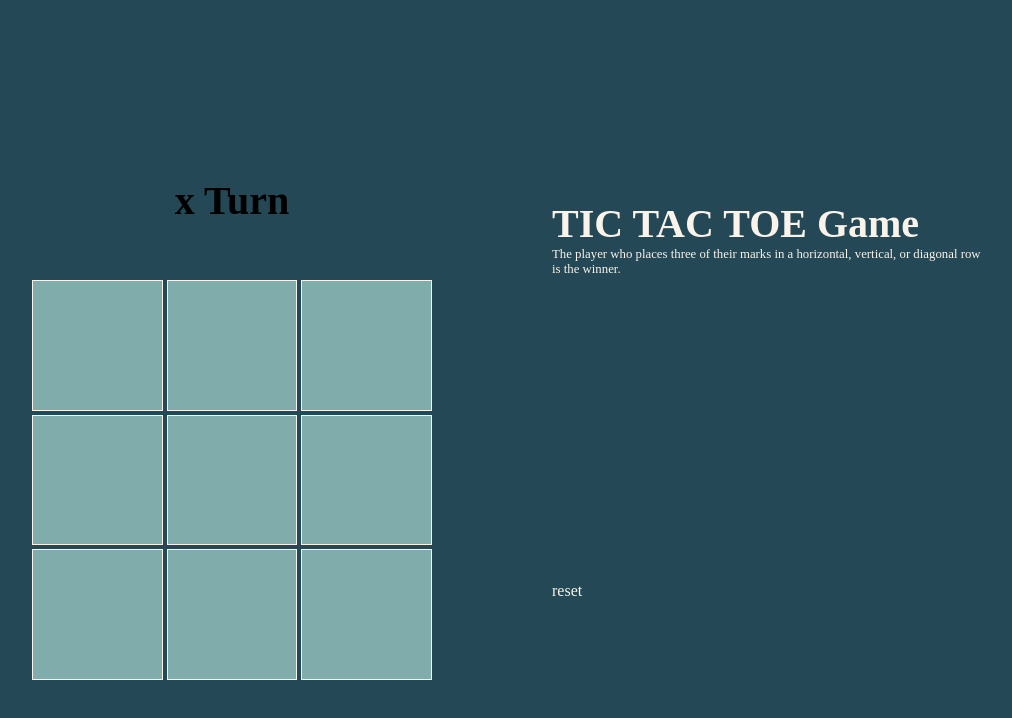
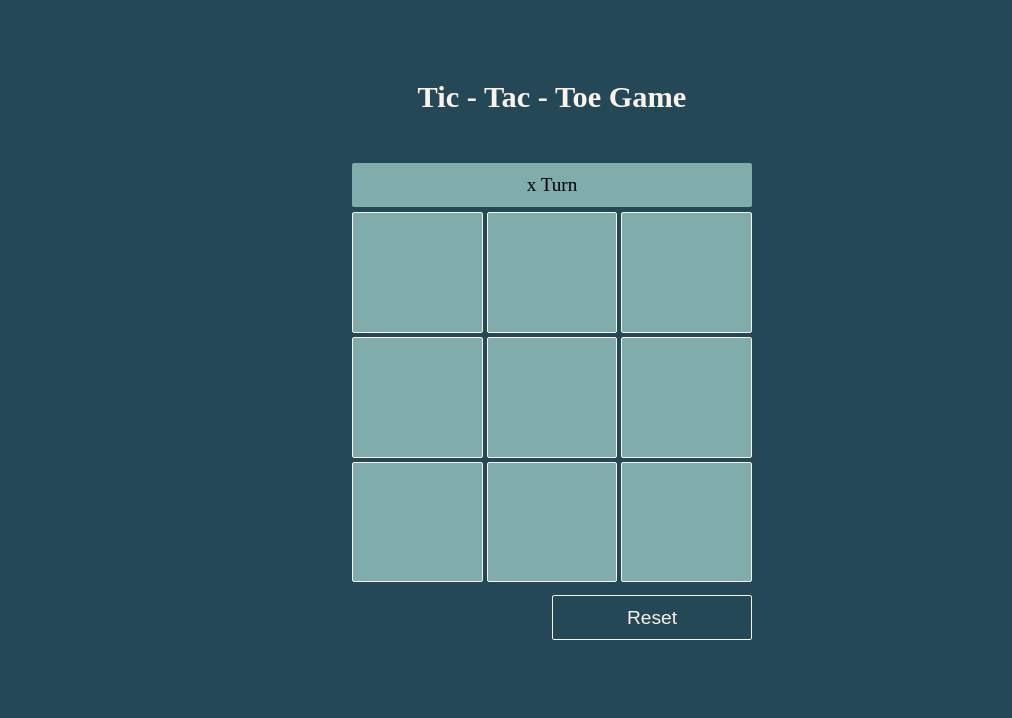
Before and after one commit to majatkaczyk/react-tic-tac-toe-game, a React (Create React App) app in the folder tic-tac-toe/: page / in a window 1280 px wide. Shown: the top 718 px of the page, without its empty margins (88-1100 px from the left). Built offline with nearby package versions, Linux system fonts and the light colour scheme; a web font is replaced by a local one.

Commit message:
style game

```diff
--- a/tic-tac-toe/public/index.html
+++ b/tic-tac-toe/public/index.html
@@ -24,7 +24,7 @@
       work correctly both with client-side routing and a non-root public URL.
       Learn how to configure a non-root public URL by running `npm run build`.
     -->
-    <title>React App</title>
+    <title>Tic-Tac-Toe Game</title>
   </head>
   <body>
     <noscript>You need to enable JavaScript to run this app.</noscript>
--- a/tic-tac-toe/src/components/Game.tsx
+++ b/tic-tac-toe/src/components/Game.tsx
@@ -1,16 +1,13 @@
-import { useState } from "react";
 import Square from "./Square";
 import { useMachine } from "@xstate/react";
 import { Machine } from "../game-machine/machine";
 import {
-  BigContainer,
   Board,
+  Box,
   Button,
   Container,
   Header,
-  LeftColumn,
   Main,
-  RightColumn,
   SubHeader,
 } from "./gameStyles";
 
@@ -19,24 +16,21 @@ export default function Game() {
 
   return (
     <Main>
-      {state.matches("gameOver") && (
-        <div>
-          {state.hasTag("winner") && <div>Winner: {state.context.winner}</div>}
-          {state.hasTag("draw") && <div>Draw</div>}
-          <button onClick={() => send({ type: "RESET" })}>Reset</button>
-        </div>
-      )}
-
-      <LeftColumn>
-        <Container>
-          {state.matches("playing") ? (
-            <Header>{`${state.context.currentPlayer} Turn`}</Header> //better if x / o change to tick / tack
-          ) : (
-            <div>show winner if possible</div>
+      <Container>
+        <Header>Tic - Tac - Toe Game</Header>
+        <Box>
+          {state.matches("playing") && (
+            <SubHeader>{`${state.context.currentPlayer} Turn`}</SubHeader>
           )}
-        </Container>
-
-        {/* change to winner */}
+          {state.matches("gameOver") && (
+            <div>
+              {state.hasTag("winner") && (
+                <SubHeader>{`${state.context.winner} is the winner`}</SubHeader>
+              )}
+              {state.hasTag("draw") && <Header>{`Draw`}</Header>}
+            </div>
+          )}
+        </Box>
         <Board>
           {Array(9)
             .fill(null)
@@ -50,20 +44,8 @@ export default function Game() {
               />
             ))}
         </Board>
-      </LeftColumn>
-      <RightColumn>
-        <BigContainer>
-          <div>
-            <Header>TIC TAC TOE Game</Header>
-            <SubHeader>
-              The player who places three of their marks in a horizontal,
-              vertical, or diagonal row is the winner.
-            </SubHeader>
-          </div>
-
-          <Button>reset</Button>
-        </BigContainer>
-      </RightColumn>
+        <Button onClick={() => send({ type: "RESET" })}>Reset</Button>
+      </Container>
     </Main>
   );
 }
--- a/tic-tac-toe/src/components/gameStyles.ts
+++ b/tic-tac-toe/src/components/gameStyles.ts
@@ -7,30 +7,51 @@ export const Board = styled.div`
   grid-template: repeat(3, 1fr) / repeat(3, 1fr);
   grid-column-gap: 0.25rem;
   grid-row-gap: 0.25rem;
+  padding: 0.3rem;
+  border-radius: 2px;
 `;
 
 export const Main = styled.div`
-  display: flex;
+  width: 100vw;
   height: 100vh;
   font-family: "Poppins";
   background: #244856;
+  display: flex;
+  justify-content: center;
+  align-items: top;
+  gap: 1rem;
 `;
 
-export const LeftColumn = styled.div`
-  flex: 1;
+export const Header = styled.div`
+  font-size: 1.9rem;
+  font-weight: 800;
+  color: #f9f3ea;
+  padding-bottom: 3rem;
+  padding-top: 5rem;
+`;
+
+export const SubHeader = styled.div`
+  font-size: 1.2rem;
+  font-weight: 500;
+`;
+
+export const Container = styled.div`
   display: flex;
   justify-content: center;
   align-items: center;
   flex-direction: column;
+  height: 80vmin;
+  width: 50vmin;
 `;
 
-export const RightColumn = styled.div`
-  flex: 1;
+export const Box = styled.div`
+  width: 100%;
+  height: 6vmin;
   display: flex;
   justify-content: center;
-  align-items: flex-start;
-  flex-direction: column;
-  color: #f9f3ea;
+  align-items: center;
+  background: #80acac;
+  border-radius: 2px;
 `;
 
 export const Tile = styled.button`
@@ -38,38 +59,26 @@ export const Tile = styled.button`
   display: flex;
   justify-content: center;
   align-items: center;
-  font-size: 8vmin;
+  font-size: 2rem;
   background: #80acac;
   border-style: solid;
   border-color: #f9f3ea;
   border-width: 0.1rem;
+  border-radius: 2px;
 `;
 
-export const BigContainer = styled.div`
-  display: flex;
-  justify-content: space-between;
-  align-items: flex-start;
-  flex-direction: column;
-  height: 50vmin;
-  width: 55vmin;
-`;
-
-export const Header = styled.div`
-  font-size: 2.5rem;
-  font-weight: 800;
-`;
-
-export const SubHeader = styled.div`
-  font-size: 0.8rem;
+export const Button = styled.button`
+  border-radius: 2px;
+  border: solid;
+  cursor: pointer;
+  border-color: #f9f3ea;
+  border-width: 0.05rem;
+  width: 50%;
+  height: 6vmin;
+  align-self: flex-end;
+  color: #f9f3ea;
+  background: none;
+  margin-top: 1vh;
+  font-size: 1.2rem;
   font-weight: 100;
 `;
-
-export const Button = styled.div``;
-
-export const Container = styled.div`
-  display: flex;
-  justify-content: center;
-  align-items: center;
-  flex-direction: column;
-  height: 20vmin;
-`;
```
Also changed, not shown: tic-tac-toe/src/game-machine/machine.ts (+0 -8 lines).
